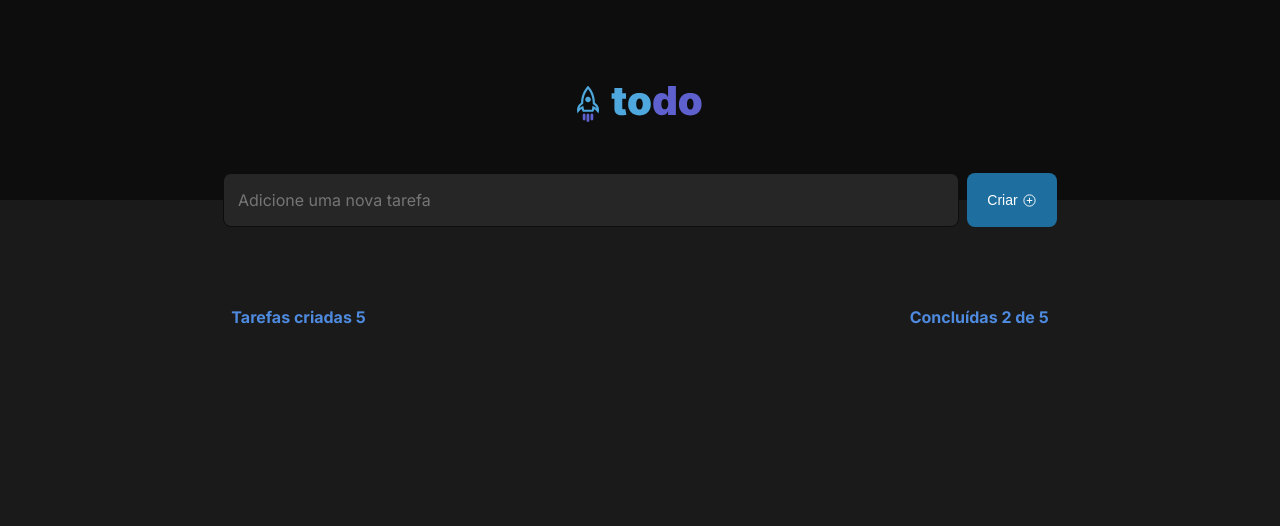
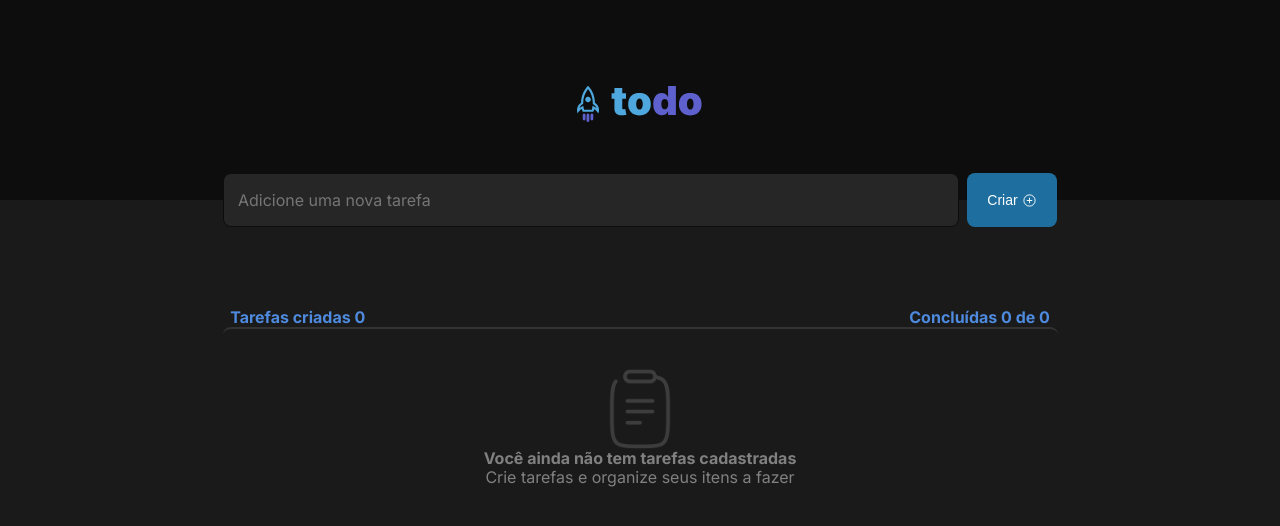
Before and after one commit to oducoelho/ToDoList-Ignite, a React (Vite) app: page / in a window 1280 px wide. Shown: the top 526 px of the page. Built offline with nearby package versions, Linux system fonts and the light colour scheme.

Commit message:
Update Form.jsx

```diff
--- a/src/components/Form.jsx
+++ b/src/components/Form.jsx
@@ -1,45 +1,77 @@
+import { Tasks } from './Tasks';
+import { EmptyToDo } from './EmptyToDo';
+import { useState } from 'react'
 import { PlusCircle} from 'phosphor-react'
-import { useState } from 'react'
 
 import styles from './Form.module.css';
 
+
+
 export const Form = () => {
-  const [task, setTask] = useState([{
-    title: '',
-    isComplete: false,
-  }])
 
-  const handleClick = (e) => {
+  const [task, setTask] = useState([])
+  const [newTask, setNewTask] = useState('')
+
+
+  const handleSubmitANewTask = (e) => {
     e.preventDefault();
-    console.log(task);
+    setTask([...task, newTask])
+    setNewTask('')
   }
 
-  const handlewrite = (e) => {
-    const teste = e.target.value
-    setTask(teste)
+  const handleNewTaskChange = (e) => {
+    setNewTask(e.target.value)
+  }
+
+  const deleteTask = (taskToDelete) => {
+    const taskWithOutDeleteOne = task.filter(task => {
+      return task !== taskToDelete
+    })
+     setTask(taskWithOutDeleteOne)
   }
 
 
+  const TasksQuantity = task.length
+
   return (
     <div>
-      <form className={styles.form}>
+      <form className={styles.form} onSubmit={handleSubmitANewTask}>
         <input
           type="text"
           placeholder="Adicione uma nova tarefa"
           className={styles.input}
-          onChange={handlewrite}
+          onChange={handleNewTaskChange}
+          value={newTask}
         />
 
         <button
           className={styles.button}>Criar<PlusCircle size={15}
-          onClick={handleClick}
         />
         </button>
       </form>
 
-      <div className={styles.header}>
-        <p className={styles.content}>Tarefas criadas <span>5</span></p>
-        <p>Concluídas <span>2 de 5</span></p>
+      <div>
+        <div className={styles.header}>
+          <p className={styles.content}>Tarefas criadas <span>{TasksQuantity}</span></p>
+          <p>Concluídas <span>0 de {TasksQuantity}</span></p>
+        </div>
+      </div>
+
+      <div>
+        {task.map(tasks => {
+          return (
+            <Tasks
+              tasks={tasks}
+              onDeleteTask={deleteTask}
+            />
+          )
+        })}
+
+        {task.length <= 0 && (
+          <section>
+            <EmptyToDo />
+          </section>
+        )}
       </div>
     </div>
   )
```
